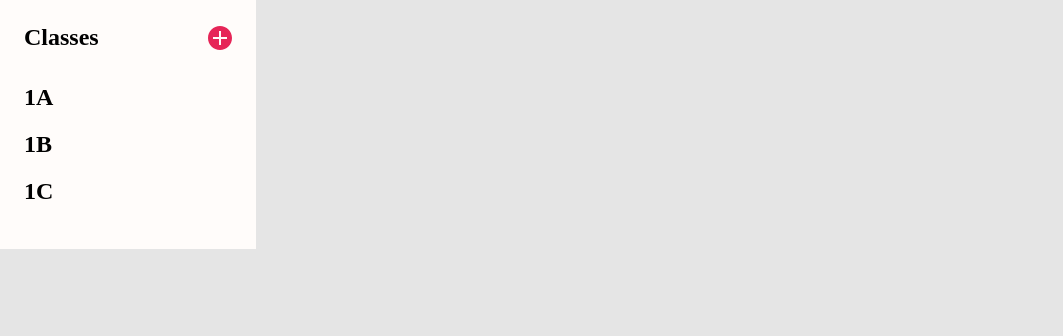
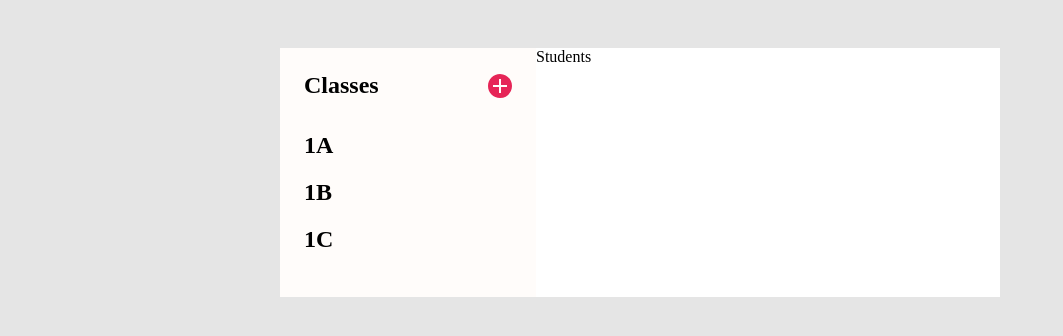
Before and after one commit to simzar/classes-list, a React (Create React App) app: page / in a window 1280 px wide. Shown: the top 336 px of the page, without its empty margins (0-1063 px from the left). Built offline with nearby package versions, Linux system fonts and the light colour scheme.

Commit message:
Settle on components layout, add high level structure

```diff
--- a/src/components/App/App.module.scss
+++ b/src/components/App/App.module.scss
@@ -1,4 +1,7 @@
 .wrapper {
-    //margin: auto;
-//    TODO: remove?
+    padding-top: 48px;
+
+    @media(min-width: 816px) {
+        padding: 48px;
+    }
 }
--- a/src/components/Button/Button.tsx
+++ b/src/components/Button/Button.tsx
@@ -3,7 +3,7 @@ import IconButton from '@material-ui/core/IconButton';
 import classes from './Button.module.scss';
 
 interface ButtonProps {
-    onClick: MouseEventHandler;
+    onClick: MouseEventHandler<HTMLButtonElement>;
     icon: string;
     alt: string;
 }
--- a/src/components/ClassroomsContainer/ClassroomsContainer.module.scss
+++ b/src/components/ClassroomsContainer/ClassroomsContainer.module.scss
@@ -1,21 +1,5 @@
 .wrapper {
-    background: #FFFCFA;
-    max-width: 240px;
-    padding: 24px 8px;
-    width: 100%;
+    display: flex;
+    margin: auto;
+    max-width: 720px;
 }
-
-.header {
-    display: flex;
-    justify-content: space-between;
-    margin-bottom: 33px;
-    padding: 0 16px;
-}
-
-.list {
-    padding: 0 16px;
-}
-
-.buttonAdd {
-    outline: none;
-}
--- a/src/components/ClassroomsContainer/ClassroomsContainer.tsx
+++ b/src/components/ClassroomsContainer/ClassroomsContainer.tsx
@@ -1,32 +1,16 @@
 import React from 'react';
 import classes from './ClassroomsContainer.module.scss';
-import { FormattedMessage, IntlShape } from 'react-intl';
-import addIcon from '../../assets/icons/add.svg';
-import Button from '../Button';
-
-interface ClassroomsContainerProps  {
-    intl: IntlShape;
-}
+import ClassroomsList from '../ClassroomsList';
+import StudentsList from '../StudentsList';
 
 const schoolClasses = [
     '1A', '1B', '1C'
 ];
 
-const ClassroomsContainer: React.FC<ClassroomsContainerProps> = ({ intl }) => (
+const ClassroomsContainer: React.FC = () => (
     <div className={classes.wrapper}>
-        <div className={classes.header}>
-            <FormattedMessage tagName="h1" id="classroomsContainer.header"/>
-            <Button
-                onClick={() => console.log('add')}
-                icon={addIcon}
-                alt={intl.formatMessage({ id: 'classroomsContainer.alt.add' })}
-            />
-        </div>
-        <div className={classes.list}>
-            {schoolClasses.map(schoolClass => (
-                <h2 key={schoolClass}>{schoolClass}</h2>
-            ))}
-        </div>
+        <ClassroomsList classrooms={schoolClasses} addClassroom={(e, v) => console.log('add: ', v)} />
+        <StudentsList />
     </div>
 );
 
--- a/src/components/ClassroomsContainer/index.ts
+++ b/src/components/ClassroomsContainer/index.ts
@@ -1,4 +1 @@
-import { injectIntl } from 'react-intl';
-import ClassroomsContainer from './ClassroomsContainer';
-
-export default injectIntl(ClassroomsContainer);
+export { default } from './ClassroomsContainer';
--- /dev/null
+++ b/src/components/ClassroomsList/ClassroomsList.module.scss
@@ -0,0 +1,21 @@
+.wrapper {
+    background: #FFFCFA;
+    flex: 1;
+    max-width: 240px;
+    padding: 24px 8px;
+}
+
+.header {
+    display: flex;
+    justify-content: space-between;
+    margin-bottom: 33px;
+    padding: 0 16px;
+}
+
+.list {
+    padding: 0 16px;
+}
+
+.buttonAdd {
+    outline: none;
+}
--- /dev/null
+++ b/src/components/ClassroomsList/ClassroomsList.tsx
@@ -0,0 +1,32 @@
+import React from 'react';
+import { FormattedMessage } from 'react-intl';
+import Button from '../Button';
+import addIcon from '../../assets/icons/add.svg';
+import { WithIntlProp } from '../../utils/types';
+import classes from './ClassroomsList.module.scss';
+
+
+interface ClassroomsListProps extends WithIntlProp {
+    classrooms: string[];
+    addClassroom: (event: React.MouseEvent<HTMLButtonElement>, classroom: string) => void;
+}
+
+const ClassroomsList: React.FC<ClassroomsListProps> = ({ classrooms, addClassroom, intl }) => (
+    <div className={classes.wrapper}>
+        <div className={classes.header}>
+            <FormattedMessage tagName="h1" id="classroomsContainer.header"/>
+            <Button
+                onClick={(e) => addClassroom(e, 'new class')}
+                icon={addIcon}
+                alt={intl.formatMessage({ id: 'classroomsContainer.alt.add' })}
+            />
+        </div>
+        <div className={classes.list}>
+            {classrooms.map(schoolClass => (
+                <h2 key={schoolClass}>{schoolClass}</h2>
+            ))}
+        </div>
+    </div>
+);
+
+export default ClassroomsList;
--- /dev/null
+++ b/src/components/ClassroomsList/index.ts
@@ -0,0 +1,4 @@
+import { injectIntl } from 'react-intl';
+import ClassroomsList from './ClassroomsList';
+
+export default injectIntl(ClassroomsList);
--- /dev/null
+++ b/src/components/StudentsList/StudentsList.module.scss
@@ -0,0 +1,5 @@
+.wrapper {
+    background: white;
+    flex: 1;
+    max-width: 480px;
+}
--- /dev/null
+++ b/src/components/StudentsList/StudentsList.tsx
@@ -0,0 +1,10 @@
+import React from 'react';
+import classes from './StudentsList.module.scss';
+
+const StudentsList: React.FC = () => (
+    <div className={classes.wrapper}>
+        Students
+    </div>
+);
+
+export default StudentsList;
--- /dev/null
+++ b/src/components/StudentsList/index.ts
@@ -0,0 +1 @@
+export { default } from './StudentsList';
--- /dev/null
+++ b/src/utils/types.ts
@@ -0,0 +1,5 @@
+import { IntlShape } from 'react-intl';
+
+export interface WithIntlProp {
+    intl: IntlShape;
+}
```
